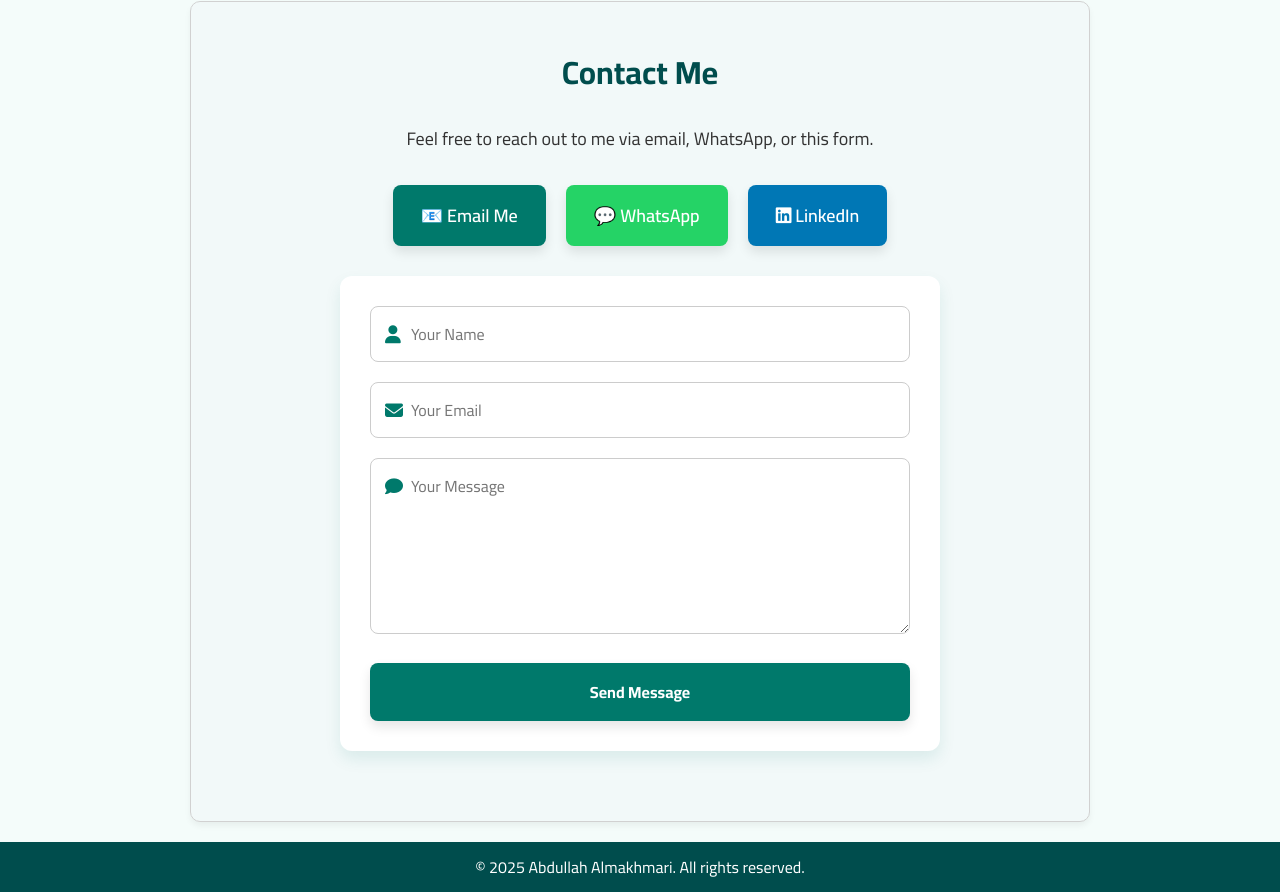
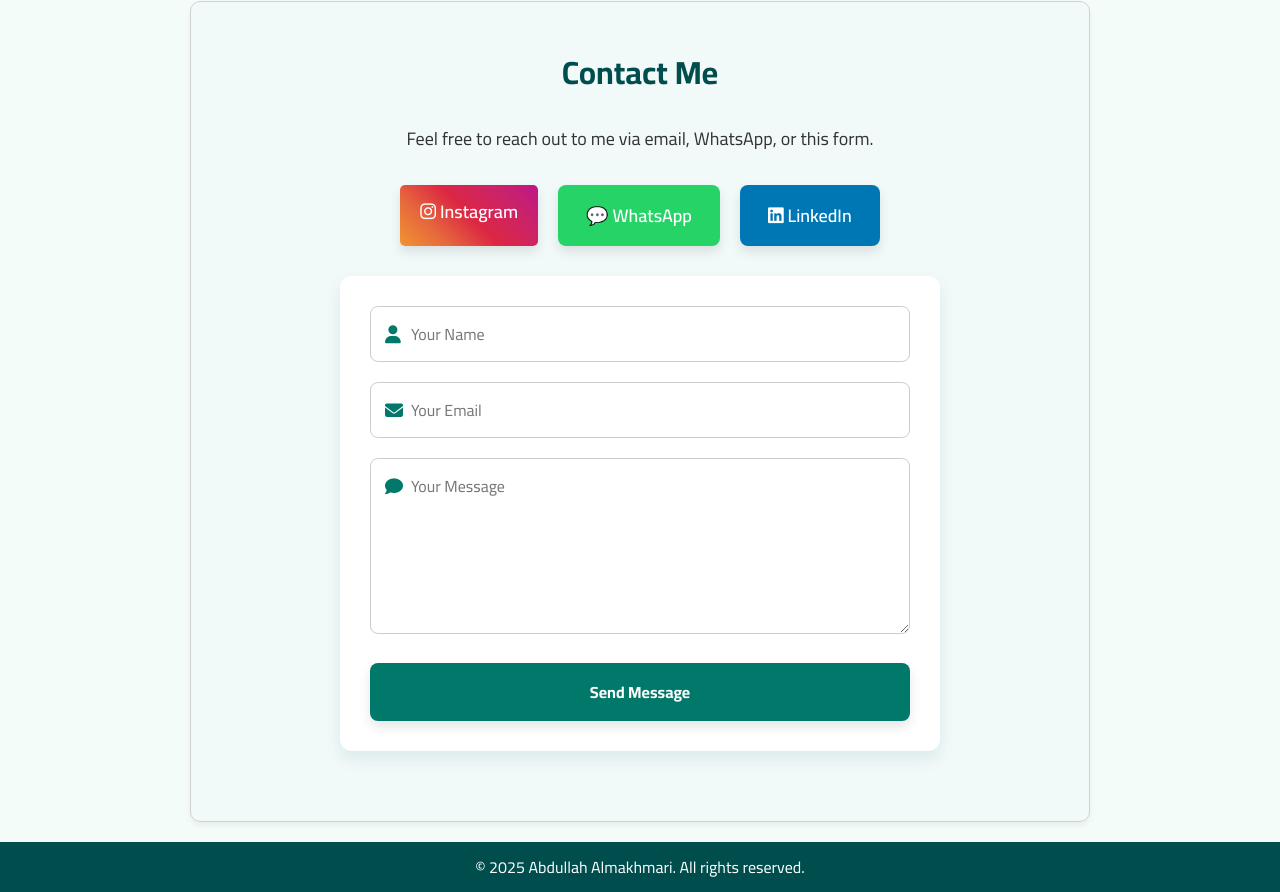
Before and after one commit to abdullah-almakhmari/portfolio_1, a plain HTML site: page index.html in a window 1280 px wide. Shown: the part 3604-4496 px from the top of the page. Drawn offline with Linux system fonts and the light colour scheme.

Commit message:
Add files via upload

```diff
--- a/index.html
+++ b/index.html
@@ -212,7 +212,9 @@
     <p>Feel free to reach out to me via email, WhatsApp, or this form.</p>
 
     <div class="contact-buttons">
-      <a href="mailto:3264165@uofn.edu.om" class="btn email-btn">📧 Email Me</a>
+      <a href="https://www.instagram.com/abdullah_rashid/" target="_blank" class="btn instagram-btn">
+        <i class="fab fa-instagram"></i> Instagram
+      </a>
       <a href="https://wa.me/96895035573" target="_blank" class="btn whatsapp-btn">💬 WhatsApp</a>
       <a href="https://www.linkedin.com/in/abdullah-rashid-almakhmari-289421193/" target="_blank"
         class="btn linkedin-btn">
@@ -266,8 +268,6 @@
     });
   </script>
 
-
-
 </body>
 
 </html>
--- a/style.css
+++ b/style.css
@@ -278,15 +278,22 @@ footer {
   transition: background-color 0.3s ease, transform 0.3s ease;
 }
 
-/* Email button style */
-.email-btn {
-  background-color: #00796b;
+/* instgram button style */
+.instagram-btn {
+  background: linear-gradient(45deg, #f09433, #e6683c, #dc2743, #cc2366, #bc1888);
+  color: white;
+  border: none;
+  padding: 10px 20px;
+  border-radius: 5px;
+  display: inline-block;
+  text-decoration: none;
+  transition: opacity 0.3s ease;
 }
 
-.email-btn:hover {
-  background-color: #004d40;
-  transform: translateY(-4px);
+.instagram-btn:hover {
+  opacity: 0.85;
 }
+
 
 /* WhatsApp button style */
 .whatsapp-btn {
```
